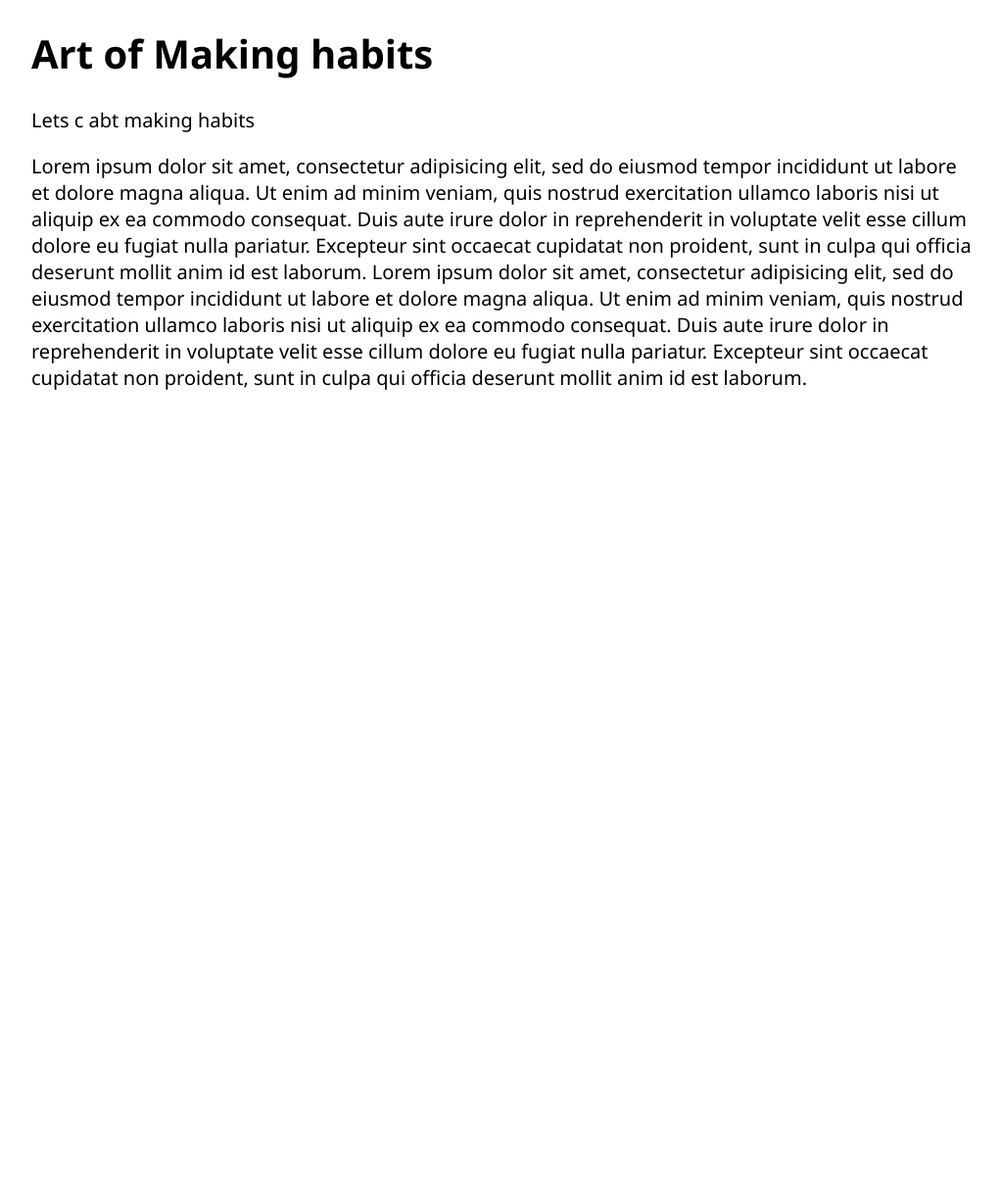
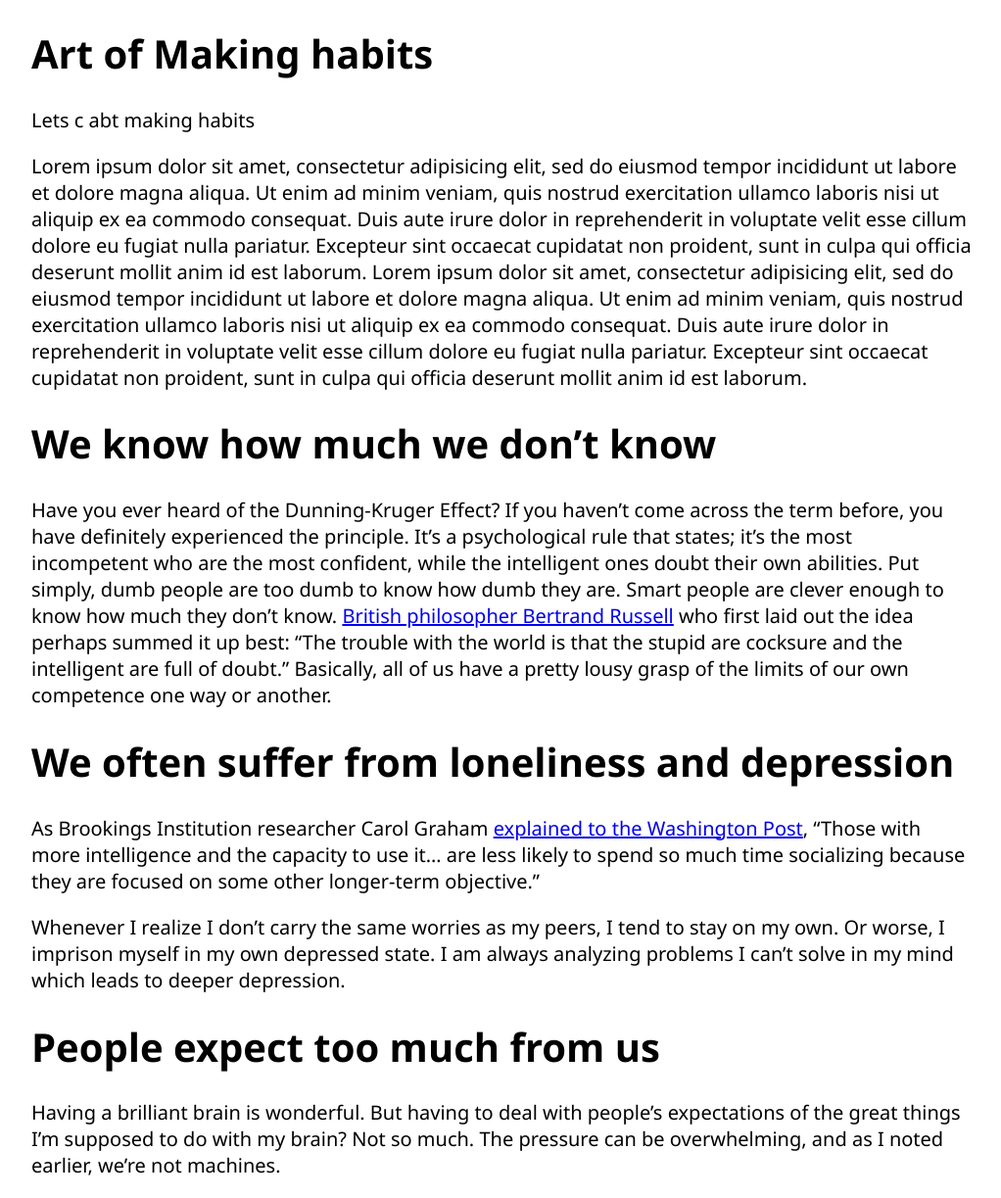
Before and after one commit to sayinathk/sayinathk.github.io, a Jekyll site: the page built from _posts/2020-02-22-Art-of-Making-Habits.md, in a window 1280 px wide. Shown: the whole page at 98% size, without its empty margins (128-1150 px from the left). Built offline with Jekyll 4.4.1, drawn with Linux system fonts in a browser that asks for light colours; before the commit the page ends 900 px from its top, so only the background shows below that.

Commit message:
Update 2020-02-22-Art-of-Making-Habits.md

```diff
--- a/_posts/2020-02-22-Art-of-Making-Habits.md
+++ b/_posts/2020-02-22-Art-of-Making-Habits.md
@@ -23,3 +23,17 @@ quis nostrud exercitation ullamco laboris nisi ut aliquip ex ea commodo
 consequat. Duis aute irure dolor in reprehenderit in voluptate velit esse
 cillum dolore eu fugiat nulla pariatur. Excepteur sint occaecat cupidatat non
 proident, sunt in culpa qui officia deserunt mollit anim id est laborum.
+
+# We know how much we don’t know
+
+Have you ever heard of the Dunning-Kruger Effect? If you haven’t come across the term before, you have definitely experienced the principle. It’s a psychological rule that states; it’s the most incompetent who are the most confident, while the intelligent ones doubt their own abilities. Put simply, dumb people are too dumb to know how dumb they are. Smart people are clever enough to know how much they don’t know. [British philosopher Bertrand Russell](https://en.m.wikipedia.org/wiki/Bertrand_Russell) who first laid out the idea perhaps summed it up best: “The trouble with the world is that the stupid are cocksure and the intelligent are full of doubt.” Basically, all of us have a pretty lousy grasp of the limits of our own competence one way or another.
+
+# We often suffer from loneliness and depression
+
+As Brookings Institution researcher Carol Graham [explained to the Washington Post](https://www.washingtonpost.com/news/wonk/wp/2016/03/18/why-smart-people-are-better-off-with-fewer-friends/?utm_term=.120dd32c018e), “Those with more intelligence and the capacity to use it… are less likely to spend so much time socializing because they are focused on some other longer-term objective.”
+
+Whenever I realize I don’t carry the same worries as my peers, I tend to stay on my own. Or worse, I imprison myself in my own depressed state. I am always analyzing problems I can’t solve in my mind which leads to deeper depression.
+
+# People expect too much from us
+
+Having a brilliant brain is wonderful. But having to deal with people’s expectations of the great things I’m supposed to do with my brain? Not so much. The pressure can be overwhelming, and as I noted earlier, we’re not machines.
```
